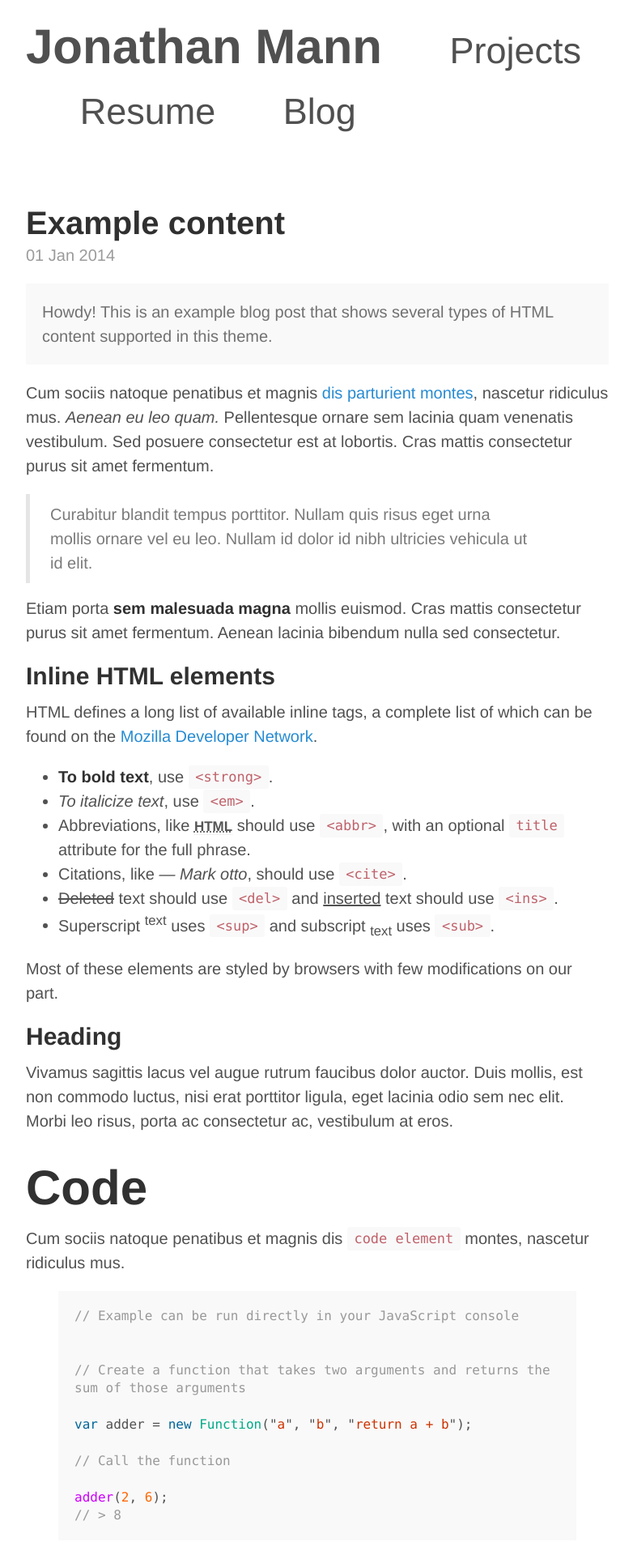
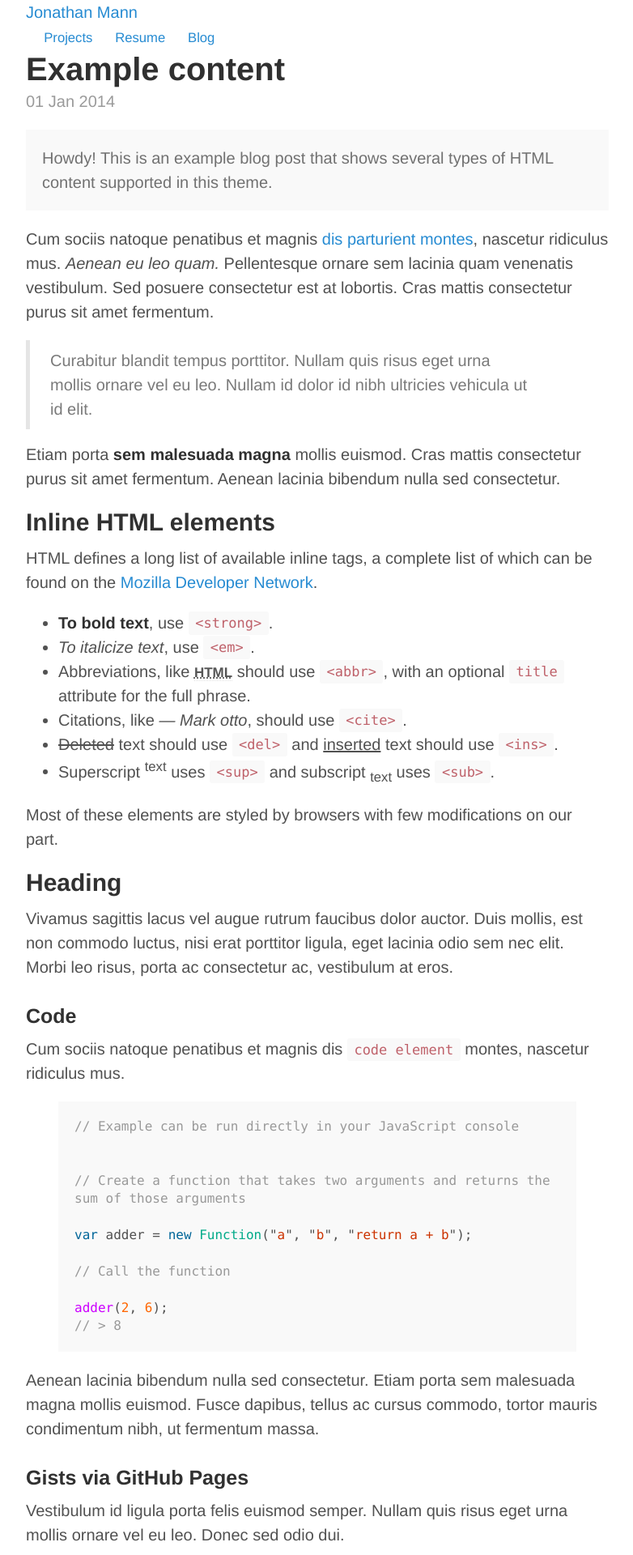
Before and after one commit to jonathanmann/jonathanmann.github.io, a Jekyll site: the page built from index.html, in a window 1280 px wide. Shown: the top 1920 px of the page at 81% size, without its empty margins (248-1030 px from the left). Built offline with Jekyll 4.4.1, drawn with Linux system fonts in a browser that asks for light colours; the list of posts is cut into pages by our own code.

Commit message:
update title css

```diff
--- a/_includes/head.html
+++ b/_includes/head.html
@@ -7,9 +7,9 @@
 
   <title>
     {% if page.title == "Home" %}
-      {{ site.title }} &middot; {{ site.tagline }}
+      {{ site.title }}
     {% else %}
-      {{ page.title }} &middot; {{ site.title }}
+      {{ page.title }} | {{ site.title }}
     {% endif %}
   </title>
 
--- a/_layouts/default.html
+++ b/_layouts/default.html
@@ -6,6 +6,7 @@
   <body>
 
     <div class="container content">
+	<!--
       <header class="masthead">
 		<h3 class="masthead-title">
 		<a href="/" title="Home">{{ site.title }}</a>
@@ -15,6 +16,20 @@
 		  <small><a href="{{ page[1]  }}">{{ page[0] }}</a></small>
 		{% endfor %}
 		</h3>
+      </header>
+	-->
+
+
+      <header>
+		<div class="jm-title">
+			<a href="/" title="Home">{{ site.title }}</a>
+		</div>
+		<div class="jm-pages">
+			{% for page in site.pages_list %}
+			  &nbsp;&nbsp;&nbsp;
+			  <small><a href="{{ page[1]  }}">{{ page[0] }}</a></small>
+			{% endfor %}
+		</div>
       </header>
 
       <main>
--- a/public/css/jonathanmann.css
+++ b/public/css/jonathanmann.css
@@ -1,6 +1 @@
-.masthead{color:red; size:.3em}
-
-h3 {
-  margin-top: 1.5rem;
-  font-size: 3em;
-}
+.jm-title{size:2em;}
```
